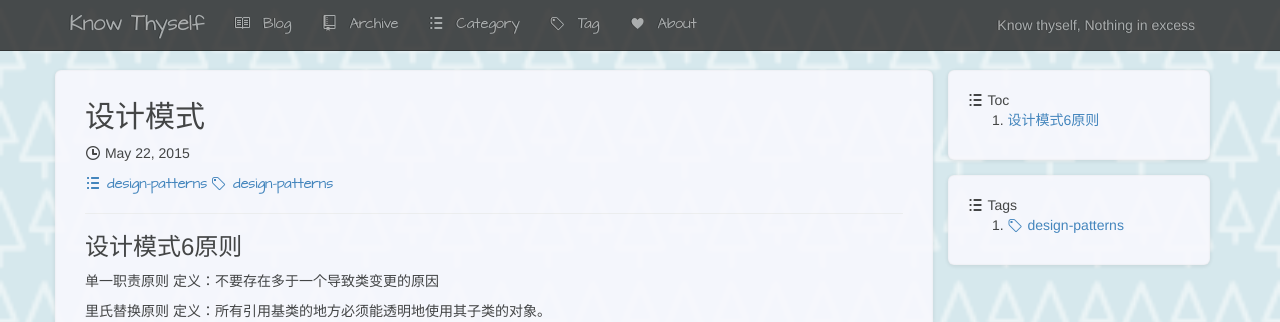
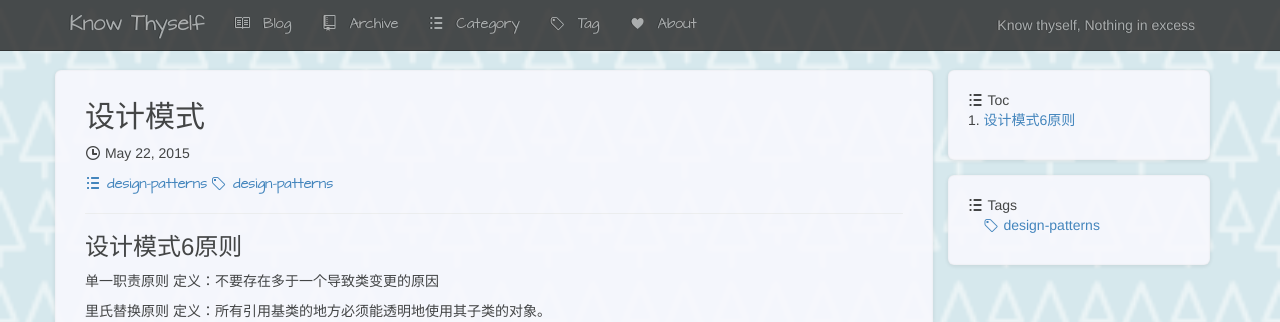
Before and after one commit to liushoukai/liushoukai.github.io, a Jekyll site: the page built from _posts/2015-05-22-design-patterns.md, in a window 1280 px wide. Shown: the top 322 px of the page. Built offline with Jekyll 4.4.1, drawn with Linux system fonts in a browser that asks for light colours; comment, search, counter and statistics services are not loaded.

Commit message:
Change list styles

```diff
--- a/_layouts/post.html
+++ b/_layouts/post.html
@@ -81,13 +81,15 @@ scripts: [toc.js,post.js]
           </div>
           {% if page.tags != null %}
           <div class="content-navigation-list">
-              <ol>
+              <ul class="tags-item">
                   {% for tag in page.tags %}
                   <li>
-                      <a href="{{ '/tags' | prepend: site.baseurl }}#{{ tag }}"><span class="octicon octicon-tag"></span>&nbsp;{{ tag }}</a>
+                      <a href="{{ '/tags' | prepend: site.baseurl }}#{{ tag }}">
+                        <span class="octicon octicon-tag"></span>&nbsp;{{ tag }}
+                      </a>
                   </li>
                   {% endfor %}
-              </ol>
+              </ul>
           </div>
           {% endif %}
       </div>
--- a/assets/css/main.css
+++ b/assets/css/main.css
@@ -316,6 +316,15 @@ a:active {text-decoration: none}	/* 选定的链接 */
   font-style: normal;
 }*/
 
+#toc ol {
+  padding-left: 16px;
+}
+
+.tags-item {
+  list-style: none;
+  padding-left: 16px;
+}
+
 @font-face {
   font-family: 'MinionPro';
   src: url("https://liushoukai.github.io/assets/fonts/Minion-Pro.ttf");
--- a/assets/js/script.js
+++ b/assets/js/script.js
@@ -48,8 +48,6 @@ function backToTop() {
             scrollTop: "0"
         }, 500);
     });
-
-
 }
 
 function search(){
```
